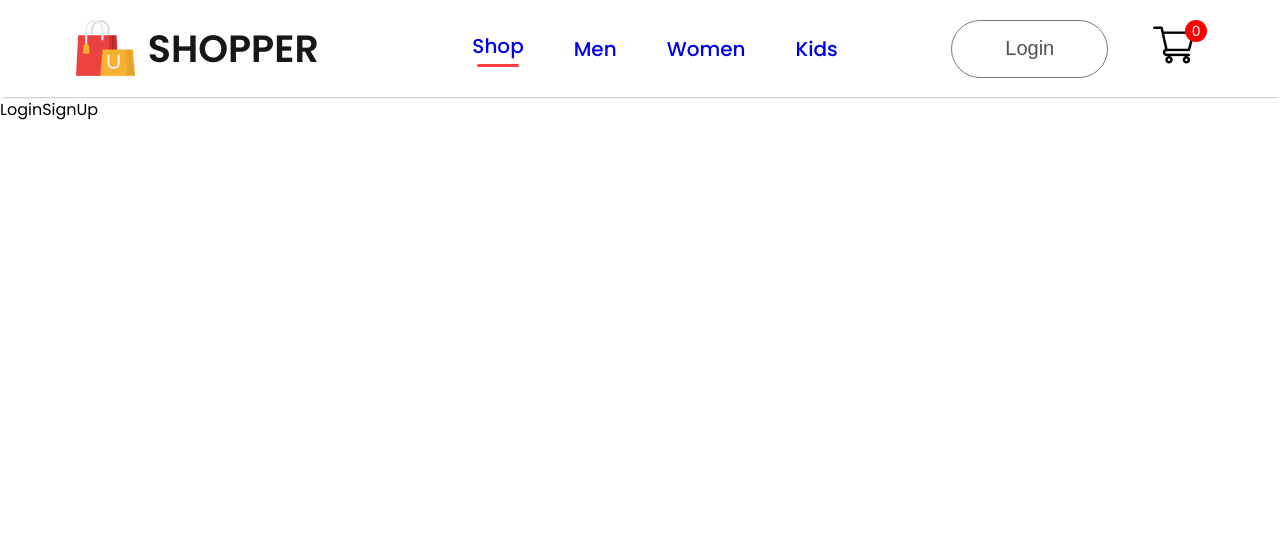
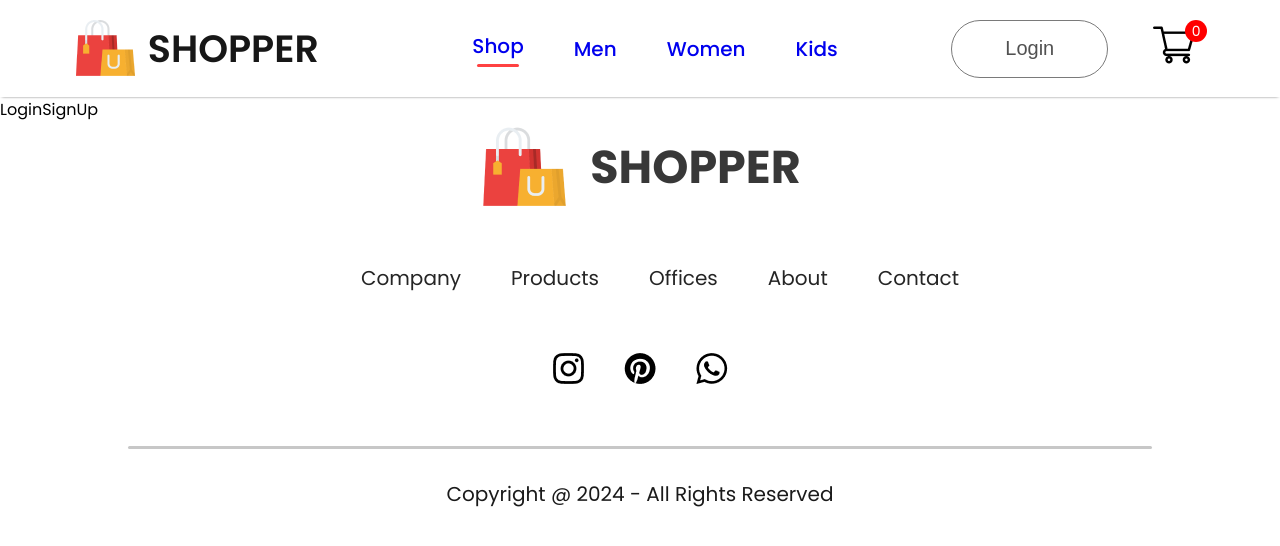
Before and after one commit to lesore0789/mern-ecommerce-store, a React (Create React App) app in the folder frontend/: page /login in a window 1280 px wide. Shown: the top 546 px of the page. Built offline with nearby package versions, Linux system fonts and the light colour scheme.

Commit message:
footer component finished

```diff
--- a/frontend/src/App.js
+++ b/frontend/src/App.js
@@ -6,6 +6,7 @@
 import { Product } from "./Pages/Product";
 import { Cart } from "./Pages/Cart";
 import { LoginSignUp } from "./Pages/LoginSignUp";
+import { Footer } from "./Components/Footer/Footer";
 
 function App() {
   return (
@@ -23,6 +24,7 @@
           <Route path="/cart" element={<Cart />} />
           <Route path="/login" element={<LoginSignUp />} />
         </Routes>
+        <Footer />
       </BrowserRouter>
     </div>
   );
--- /dev/null
+++ b/frontend/src/Components/Footer/Footer.css
@@ -0,0 +1,61 @@
+.footer {
+  display: flex;
+  flex-direction: column;
+  justify-content: center;
+  align-items: center;
+  gap: 50px;
+}
+
+.footer-logo {
+  display: flex;
+  align-items: center;
+  gap: 20px;
+}
+
+.footer-logo p {
+  color: #383838;
+  font-size: 46px;
+  font-weight: 700;
+}
+
+.footer-links {
+  display: flex;
+  list-style: none;
+  gap: 50px;
+  color: #252525;
+  font-size: 20px;
+}
+
+.footer-links li {
+  cursor: pointer;
+}
+
+.footer-social-icons {
+  display: flex;
+  gap: 20px;
+}
+
+.footer-icons-container {
+  padding: 10px;
+  padding-bottom: 5px;
+  cursor: pointer;
+}
+
+.footer-copyright {
+  display: flex;
+  flex-direction: column;
+  align-items: center;
+  gap: 30px;
+  width: 100%;
+  margin-bottom: 30px;
+  color: #1a1a1a;
+  font-size: 20px;
+}
+
+.footer-copyright hr {
+  width: 80%;
+  border: none;
+  border-radius: 10px;
+  height: 3px;
+  background: #c7c7c7;
+}
--- /dev/null
+++ b/frontend/src/Components/Footer/Footer.jsx
@@ -0,0 +1,39 @@
+import React from 'react'
+import './Footer.css'
+import footerLogo from '../Assets/logo_big.png'
+import instagramIcon from '../Assets/instagram_icon.png'
+import pinterestIcon from '../Assets/pintester_icon.png'
+import whatsappIcon from '../Assets/whatsapp_icon.png'
+
+export const Footer = () => {
+  return (
+    <div className='footer'>
+      <div className="footer-logo">
+        <img src={footerLogo} alt="" />
+        <p>SHOPPER</p>
+      </div>
+      <ul className="footer-links">
+        <li>Company</li>
+        <li>Products</li>
+        <li>Offices</li>
+        <li>About</li>
+        <li>Contact</li>
+      </ul>
+      <div className="footer-social-icons">
+        <div className="footer-icons-container">
+          <img src={instagramIcon} alt="" />
+        </div>
+        <div className="footer-icons-container">
+          <img src={pinterestIcon} alt="" />
+        </div>
+        <div className="footer-icons-container">
+          <img src={whatsappIcon} alt="" />
+        </div>
+      </div>
+      <div className="footer-copyright">
+        <hr />
+        <p>Copyright @ 2024 - All Rights Reserved</p>
+      </div>
+    </div>
+  )
+}
```
